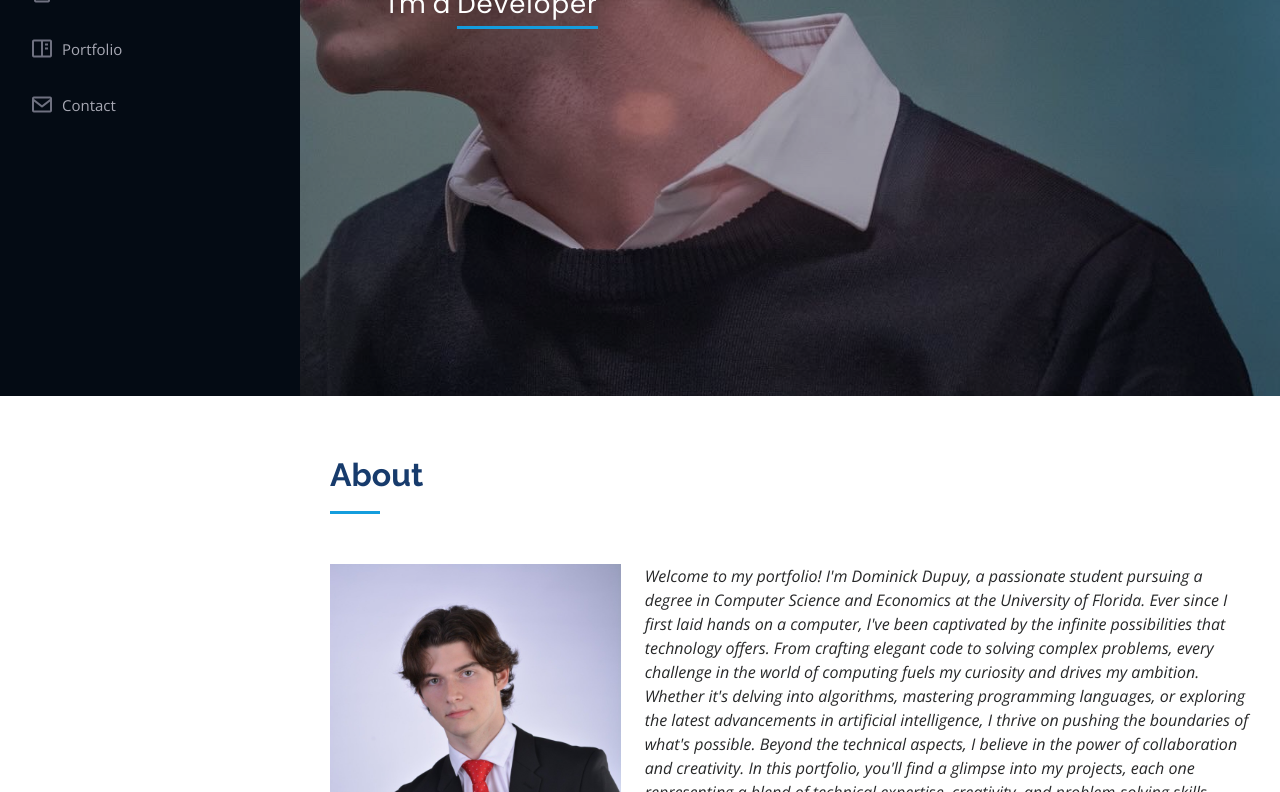
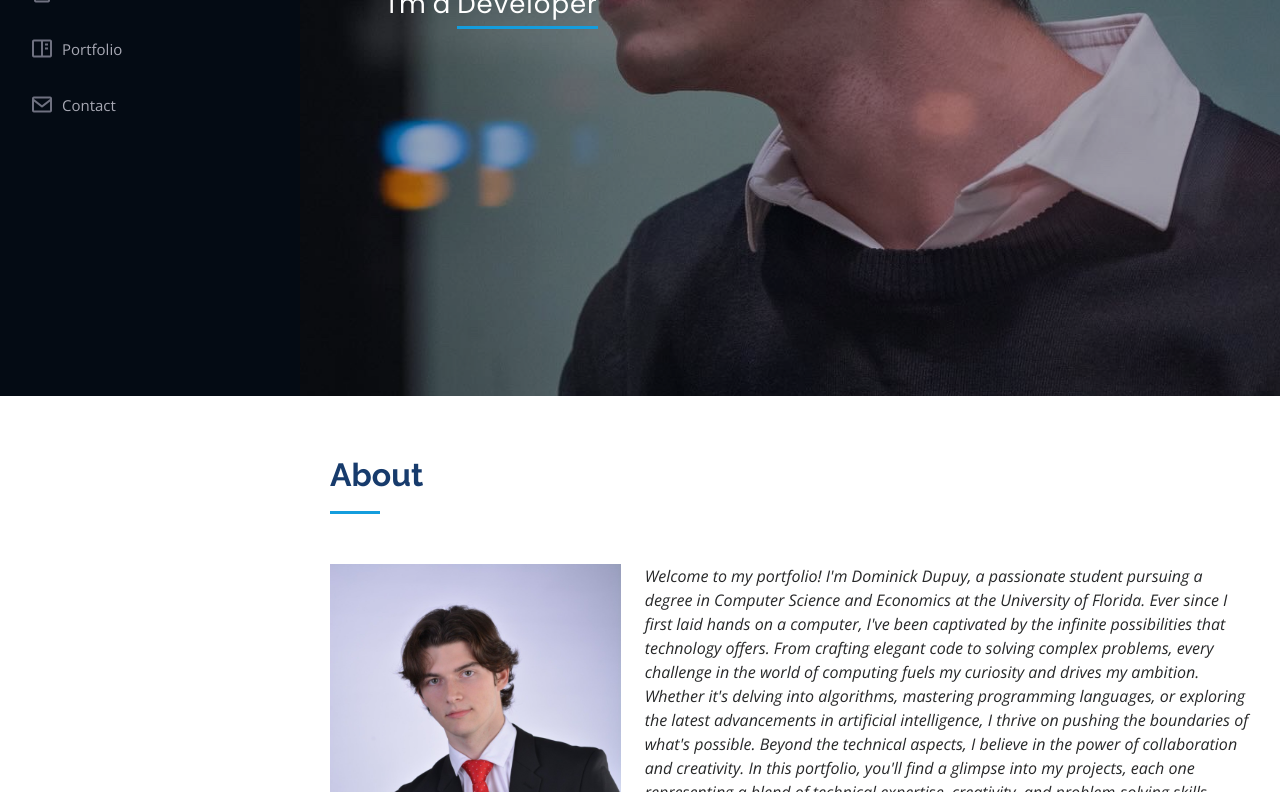
Before and after one commit to BonelessWater/BonelessWater.github.io, a plain HTML site: page index.html in a window 1280 px wide. Shown: the part 404-1196 px from the top of the page. Drawn offline with nearby package versions, Linux system fonts and the light colour scheme; a script that the page names is missing.

Commit message:
IT WORKED... repositioning

```diff
--- a/assets/css/style.css
+++ b/assets/css/style.css
@@ -247,7 +247,7 @@ h6 {
   height: 100vh;
   background: url("../img/background_img.JPG") top center;
   background-repeat: no-repeat;
-  background-position: 0px -300px;
+  background-position: 300px -300px;
   background-size: cover;
 }
 
```
